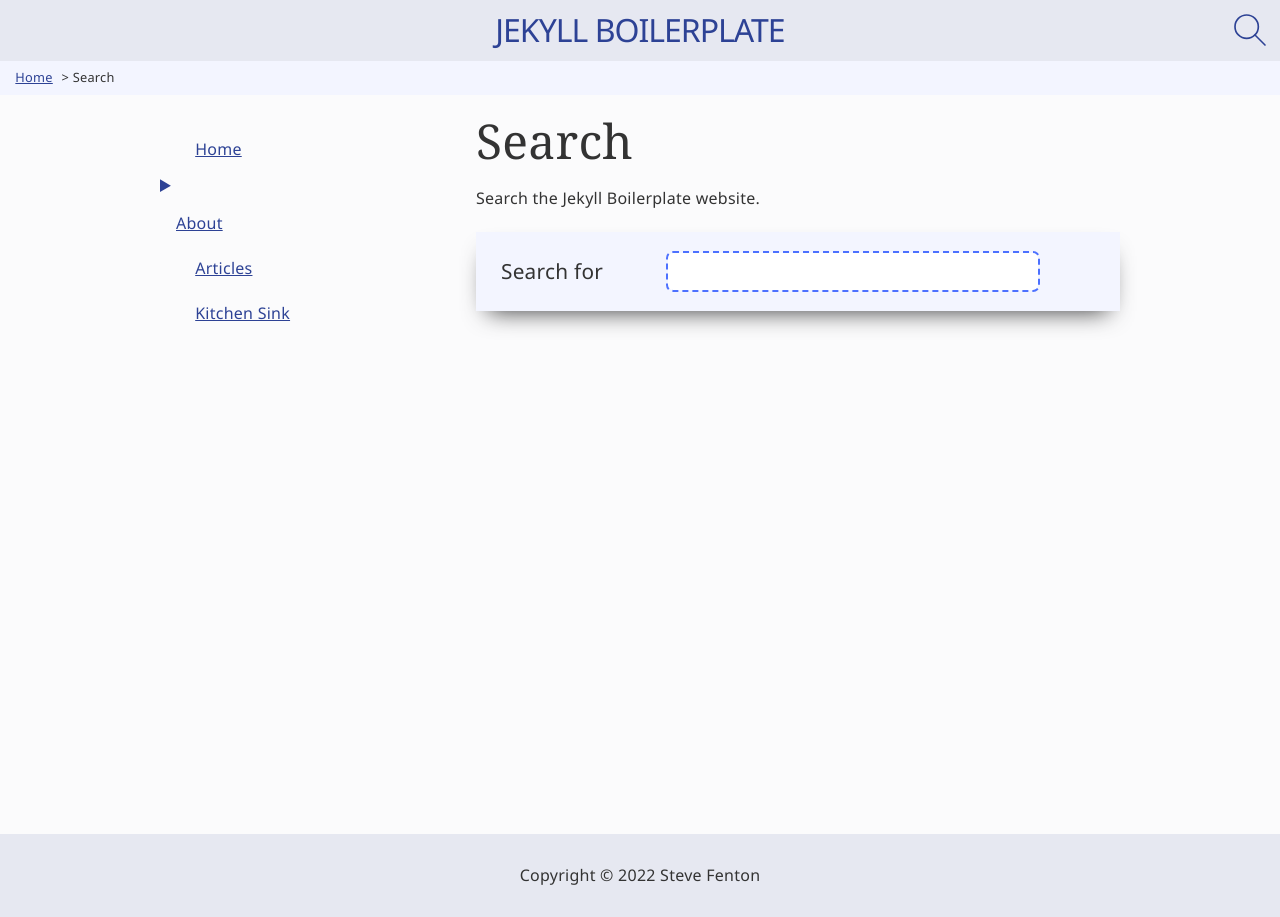
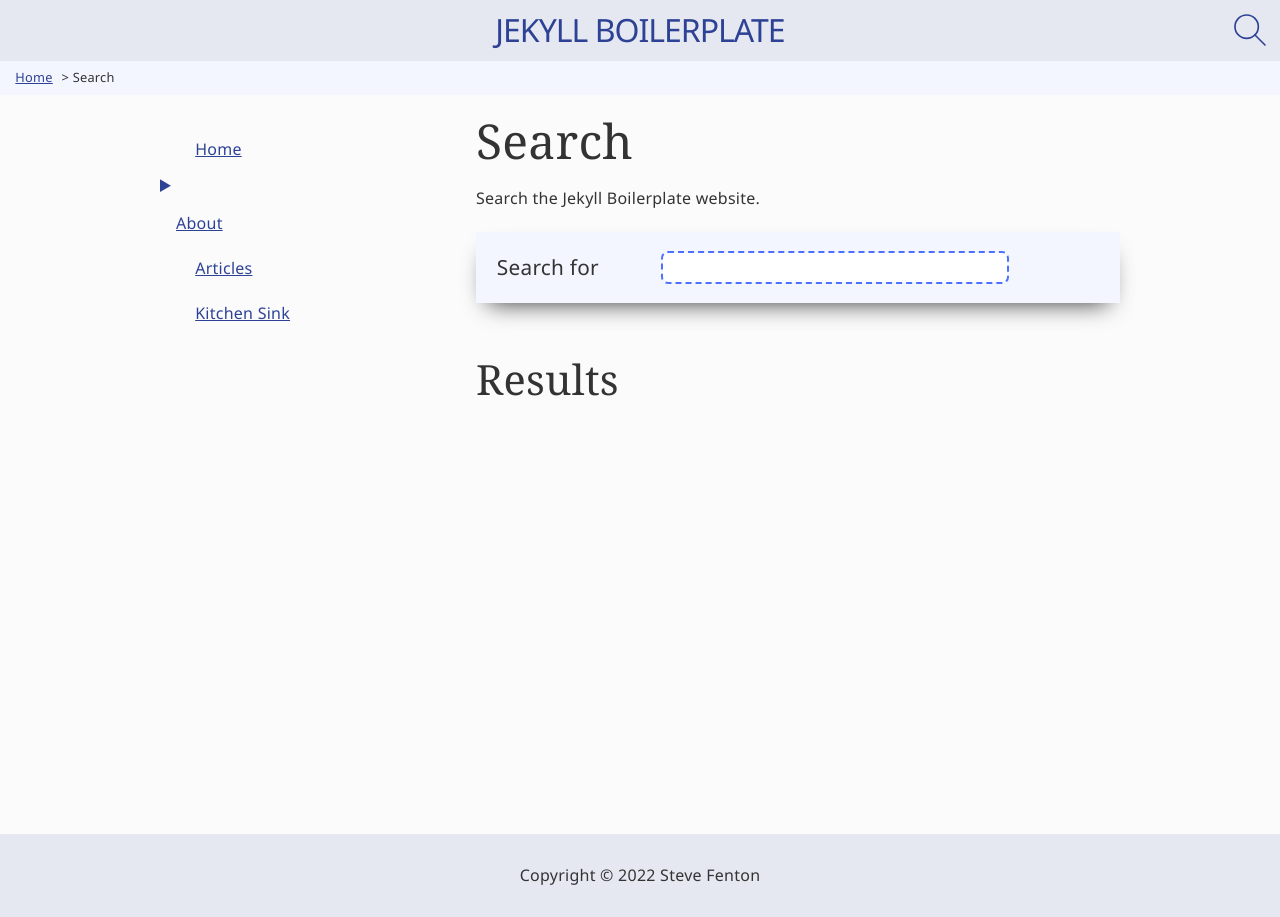
Before and after one commit to Steve-Fenton/jekyll-boilerplate, a Jekyll site: the page built from _pages/search.md, in a window 1280 px wide. Built offline with Jekyll 4.4.1, drawn with Linux system fonts in a browser that asks for light colours.

Commit message:
Search improvements

```diff
--- a/_layouts/search.html
+++ b/_layouts/search.html
@@ -11,13 +11,13 @@
             <fieldset>
                 <input type="hidden" name="{{ site.search_fallback_site }}" value="{{ site.url | prepend: 'site:' }}" />
                 <div>
-                    <label>
-                        <span>Search for</span><input type="text" name="{{ site.search_fallback_query }}" id="site-search-query" autofocus="autofocus" />
-                    </label>
-                    <button id="site-search-button">Go</button>
+                    <label for="site-search-query">Search for</label>
+                    <input type="text" name="{{ site.search_fallback_query }}" id="site-search-query" autofocus="autofocus" />
+                    <button id="site-search-button" type="submit">Go</button>
                 </div>
             </fieldset>
         </form>
+        <h2>Results</h2>
         <ol id="site-search-results" class="site-search-results">
         </ol>
         <script src="{{ "/assets/js/search.js" | prepend: site.baseurl }}" async></script>
--- a/assets/css/main.css
+++ b/assets/css/main.css
@@ -498,9 +498,10 @@
     padding: 1em;
 }
 
-form.site-search label {
+form.site-search div {
     display: grid;
     grid-template-columns: repeat(3, auto);
+    gap: 1em;
 }
 
 form.site-search label > * {
@@ -508,7 +509,7 @@
 }
 
 .site-search-results {
-    margin: 2em 0 2em 2em;
+    font-size: 1.3rem;
 }
 
 .site-search-results a {
--- a/assets/js/search.js
+++ b/assets/js/search.js
@@ -38,7 +38,7 @@
         .then(function (data) {
             haystack = data;
             ready = true;
-            document.getElementById('site-search-button').style.display = 'none';
+            document.getElementById('site-search-button').style.visibility = 'hidden';
 
             console.log(haystack[0])
         });
```
Also changed, not shown: assets/js/main.js (+5 -6 lines).
